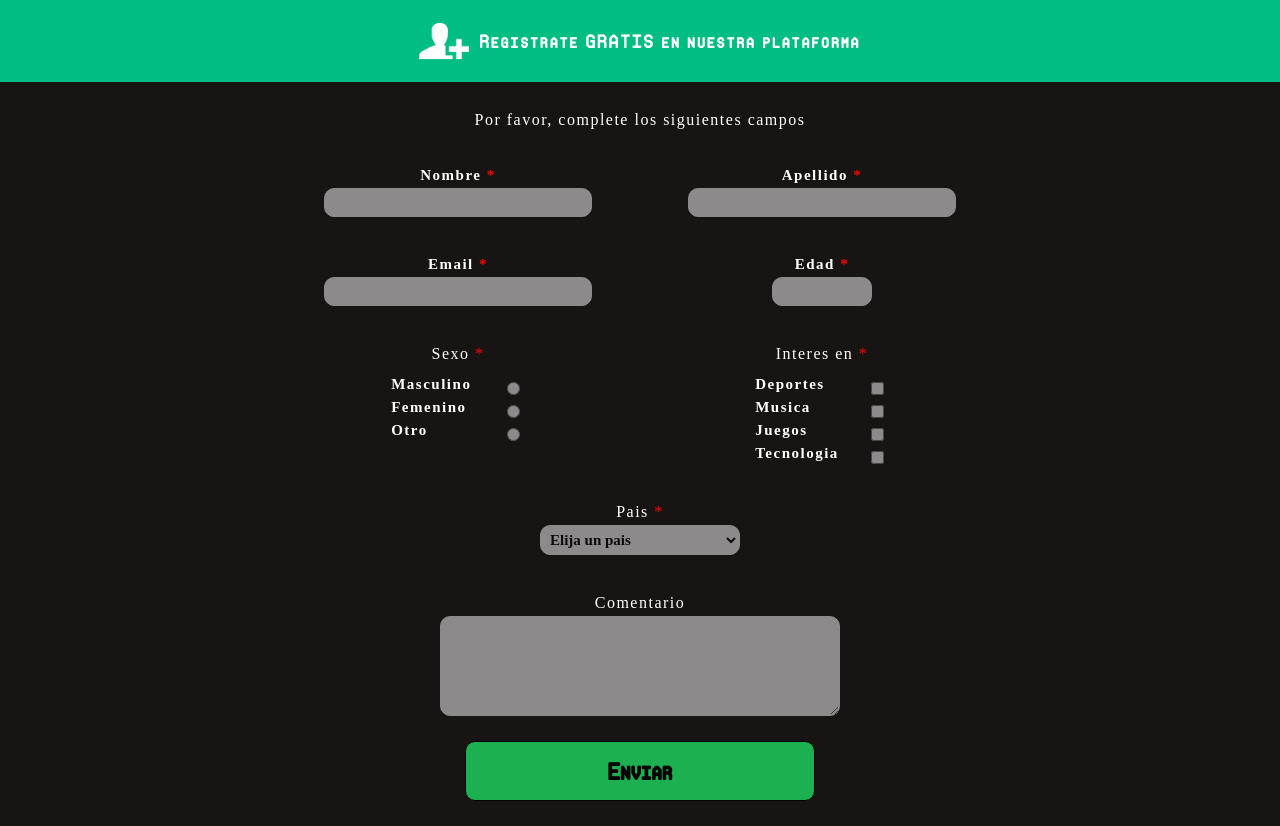
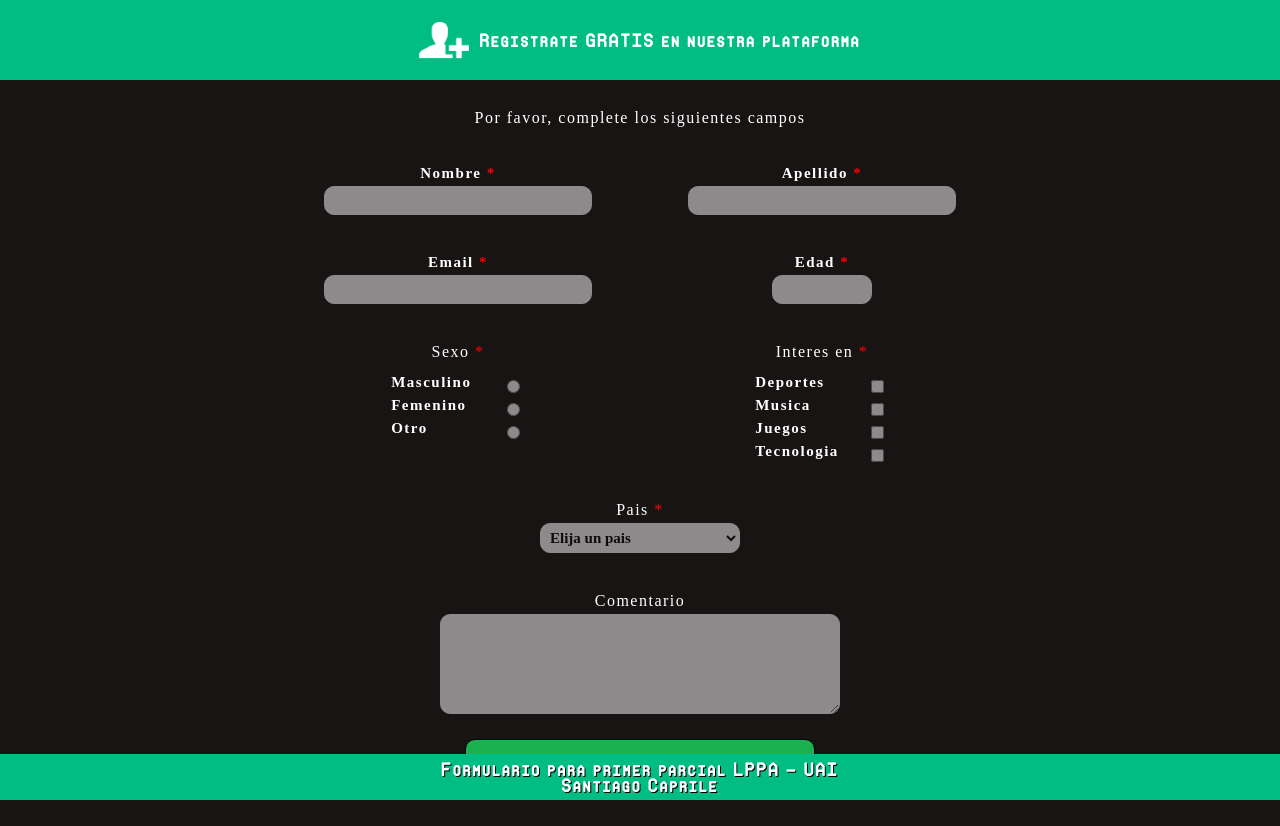
Before and after one commit to SantiagoCaprile/Parcial-1-LPPA, a plain HTML site: page index.html in a window 1280 px wide. Drawn offline with Linux system fonts and the light colour scheme.

Commit message:
Footer agregado

```diff
--- a/index.html
+++ b/index.html
@@ -106,5 +106,8 @@
     </div>
   </div>
 </body>
-
+<footer>
+  <p>Formulario para primer parcial LPPA - UAI</p>
+  <p>Santiago Caprile</p>
+</footer>
 </html>
--- a/style.css
+++ b/style.css
@@ -17,7 +17,7 @@
 }
 header{
   background-color: var(--background-color);
-  padding: 1rem;
+  padding: 15px;
   display: flex;
   justify-content: center;
   align-items: center;
@@ -190,6 +190,14 @@ button:hover{
   font-size: 12px;
   font-weight: bold;
 }
+footer{
+  text-align: center;
+  font-family: fuenteMaki;
+  text-shadow: 1px 1px #000000;
+  padding: 7px;
+  width: 100%;
+  background-color: #00BD83;
+}
 @media (min-width: 728px){
   form{
     width: 60%;
@@ -212,4 +220,8 @@ button:hover{
   button{
     width: 350px;
   }
+  footer{
+    position: absolute;
+    bottom: 0;
+  }
 }
```
